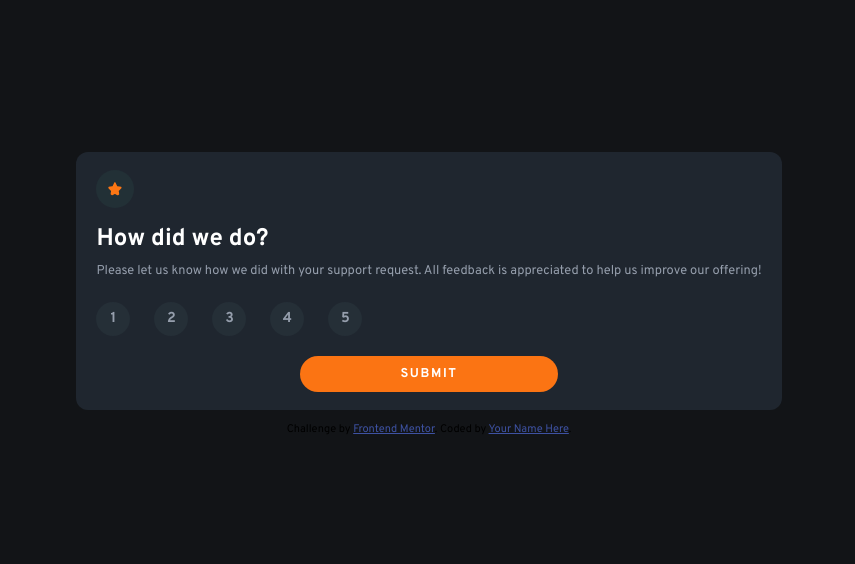
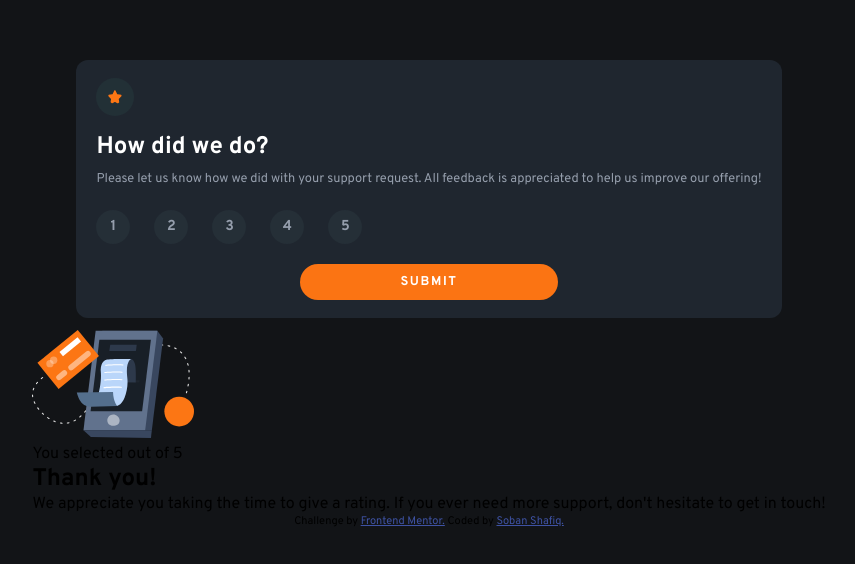
Before and after one commit to the-soban/frontend-mentor-challenges, a plain HTML site: page interactive-rating-component/index.html in a window 1280 px wide. Shown: the part 112-676 px from the top of the page, without its empty margins (211-1066 px from the left). Drawn offline with Linux system fonts and the light colour scheme.

Commit message:
Update index.html

```diff
--- a/interactive-rating-component/index.html
+++ b/interactive-rating-component/index.html
@@ -38,6 +38,7 @@
       <span class="rating rating5">5</span>
     </div>
     <a href="#" class="button">Submit</a>
+
   </div>
 
 
@@ -45,22 +46,25 @@
 
   <!-- Thank you state start -->
 
-  <!--
+  <div class="thanks-box hidden">
 
-  You selected 3 out of 5
+    <img src="./images/illustration-thank-you.svg" alt="illustration" class="illustration">
 
-  Thank you!
+    <p class="rated-msg">You selected <span class="rated"></span> out of 5</p>
 
-  We appreciate you taking the time to give a rating. If you ever need more support,
-  don't hesitate to get in touch!
- -->
+    <h2 class="thanks-text">Thank you!</h2>
 
+    <p class="thanks-msg">We appreciate you taking the time to give a rating. If you ever need more support,
+      don't hesitate to get in touch!</p>
+
+</div>
   <!-- Thank you state end -->
 
 
   <div class="attribution">
-    Challenge by <a href="https://www.frontendmentor.io?ref=challenge" target="_blank">Frontend Mentor</a>.
-    Coded by <a href="#">Your Name Here</a>.
+    <p>Challenge by <a href="https://www.frontendmentor.io?ref=challenge" target="_blank">Frontend Mentor.</a> Coded by <a href="https://github.com/the-soban">Soban Shafiq.</a></p>
   </div>
+
+  <script src="./index.js"></script>
 </body>
 </html>
```
